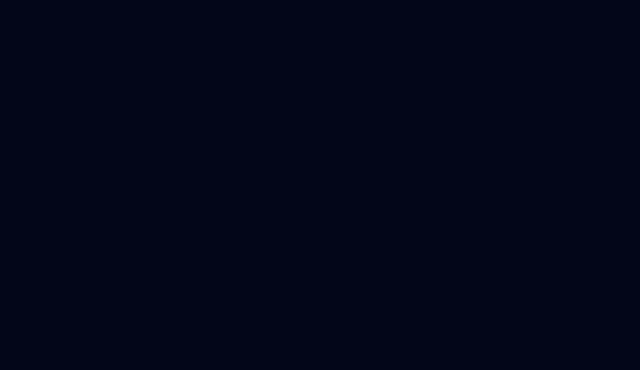
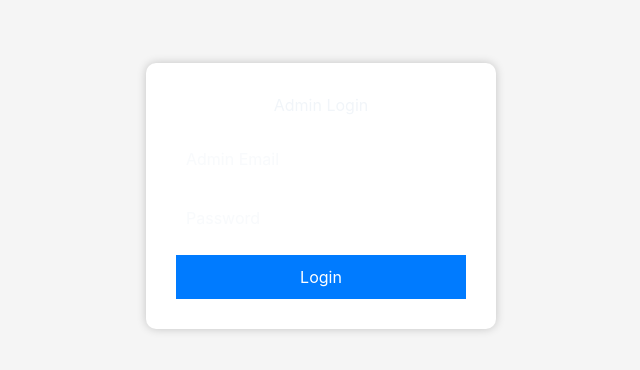
Before and after one commit to Ammarawan123/AI_fashion_Sales_Assistant, a React (Vite) app in the folder frontend/: page /login in a window 1280 px wide. Before the commit this address had no page. Shown: the part 204-574 px from the top of the page, without its empty margins (319-959 px from the left). Built offline with nearby package versions, Linux system fonts and the light colour scheme.

Commit message:
Add Admin Login route and update imports

```diff
--- a/frontend/src/App.jsx
+++ b/frontend/src/App.jsx
@@ -1,11 +1,13 @@
 import { BrowserRouter, Routes, Route, useLocation } from "react-router-dom";
-import { useState, useEffect } from "react";
+import { useState } from "react";
 import { AnimatePresence } from "framer-motion";
+
 import DashboardLayout from "./layouts/DashboardLayout";
 import DashboardHome from "./pages/DashboardHome";
 import ProductManagement from "./pages/ProductManagement";
 import OrderManagement from "./pages/OrderManagement";
 import ChatSimulation from "./pages/ChatSimulation";
+import AdminLogin from "./pages/AdminLogin";
 import LoadingIntro from "./components/LoadingIntro";
 
 function AnimatedRoutes() {
@@ -14,6 +16,10 @@
   return (
     <AnimatePresence mode="wait">
       <Routes location={location} key={location.pathname}>
+        {/* Admin Login */}
+        <Route path="/login" element={<AdminLogin />} />
+
+        {/* Dashboard */}
         <Route path="/" element={<DashboardLayout />}>
           <Route index element={<DashboardHome />} />
           <Route path="products" element={<ProductManagement />} />
@@ -35,6 +41,7 @@
           <LoadingIntro onComplete={() => setShowIntro(false)} />
         )}
       </AnimatePresence>
+
       <BrowserRouter>
         <AnimatedRoutes />
       </BrowserRouter>
```
